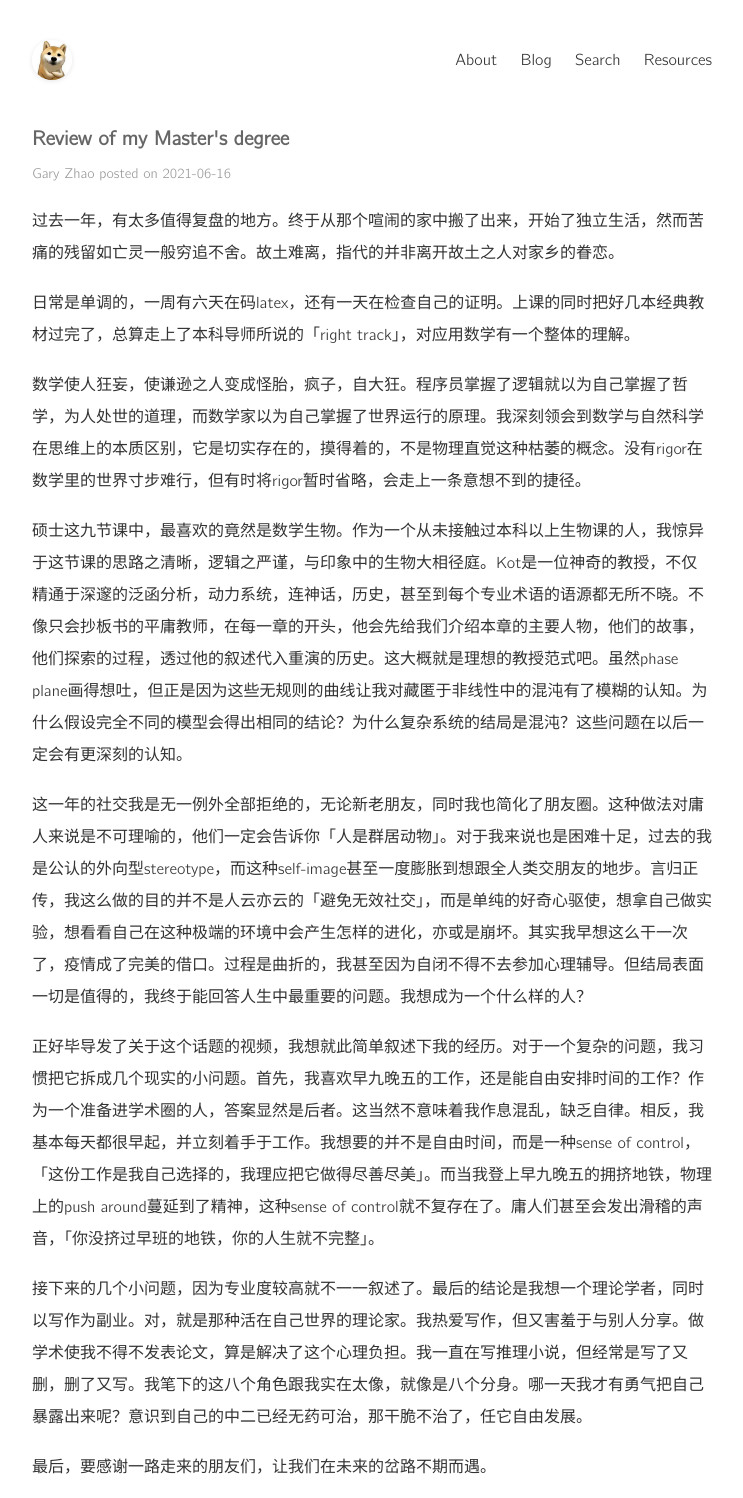
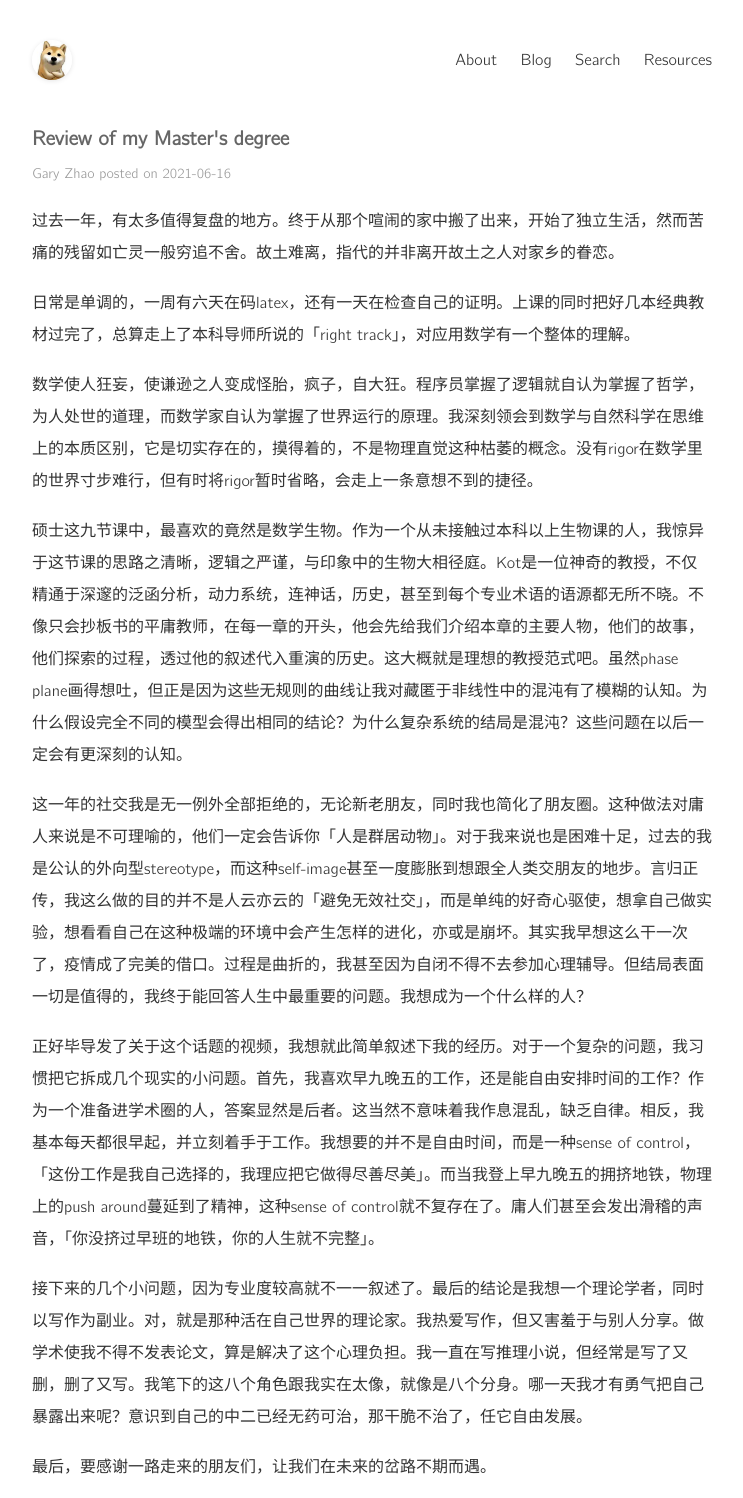
Before and after one commit to rz998/garyzhao.net, a Jekyll site: the page built from _posts/2021-06-16-review.md, in a window 1280 px wide, cut to the strip 0-1498 px from the top of the page. Shown: the whole strip, without its empty margins (268-1011 px from the left). Built offline with Jekyll 4.4.1, drawn with Linux system fonts in a browser that asks for light colours.

Commit message:
Update 2021-06-16-review.md

```diff
--- a/_posts/2021-06-16-review.md
+++ b/_posts/2021-06-16-review.md
@@ -9,7 +9,7 @@ categories: [life]
 
 日常是单调的，一周有六天在码latex，还有一天在检查自己的证明。上课的同时把好几本经典教材过完了，总算走上了本科导师所说的「right track」，对应用数学有一个整体的理解。
 
-数学使人狂妄，使谦逊之人变成怪胎，疯子，自大狂。程序员掌握了逻辑就以为自己掌握了哲学，为人处世的道理，而数学家以为自己掌握了世界运行的原理。我深刻领会到数学与自然科学在思维上的本质区别，它是切实存在的，摸得着的，不是物理直觉这种枯萎的概念。没有rigor在数学里的世界寸步难行，但有时将rigor暂时省略，会走上一条意想不到的捷径。
+数学使人狂妄，使谦逊之人变成怪胎，疯子，自大狂。程序员掌握了逻辑就自认为掌握了哲学，为人处世的道理，而数学家自认为掌握了世界运行的原理。我深刻领会到数学与自然科学在思维上的本质区别，它是切实存在的，摸得着的，不是物理直觉这种枯萎的概念。没有rigor在数学里的世界寸步难行，但有时将rigor暂时省略，会走上一条意想不到的捷径。
 
 硕士这九节课中，最喜欢的竟然是数学生物。作为一个从未接触过本科以上生物课的人，我惊异于这节课的思路之清晰，逻辑之严谨，与印象中的生物大相径庭。Kot是一位神奇的教授，不仅精通于深邃的泛函分析，动力系统，连神话，历史，甚至到每个专业术语的语源都无所不晓。不像只会抄板书的平庸教师，在每一章的开头，他会先给我们介绍本章的主要人物，他们的故事，他们探索的过程，透过他的叙述代入重演的历史。这大概就是理想的教授范式吧。虽然phase plane画得想吐，但正是因为这些无规则的曲线让我对藏匿于非线性中的混沌有了模糊的认知。为什么假设完全不同的模型会得出相同的结论？为什么复杂系统的结局是混沌？这些问题在以后一定会有更深刻的认知。
 
```
